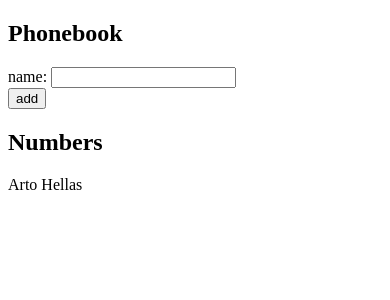
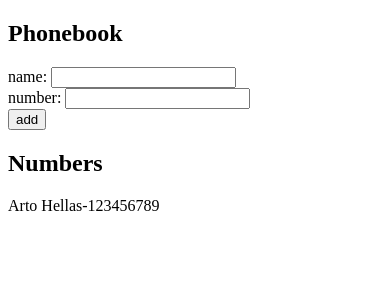
Before and after one commit to PhamDuong01/fullstack-2024, a React (Vite) app in the folder part2/phonebook/: page / in a window 390 px wide. Shown: the top 300 px of the page. Built offline with nearby package versions, Linux system fonts and the light colour scheme.

Commit message:
2.8: The Phonebook Step 3

```diff
--- a/part2/phonebook/src/App.jsx
+++ b/part2/phonebook/src/App.jsx
@@ -1,31 +1,40 @@
 import { useState } from 'react';
 
 const App = () => {
-    const [persons, setPersons] = useState([{ name: 'Arto Hellas' }]);
+    const [persons, setPersons] = useState([{ name: 'Arto Hellas', number: '123456789' }]);
     const [newName, setNewName] = useState('');
+    const [newNumber, setNewNumber] = useState('');
 
-    const addNumber = (event) => {
+    const addNew = (event) => {
         event.preventDefault();
         if (persons.find((person) => person.name === newName)) {
             alert(`${newName} is already added to phonebook`);
             return;
         }
         const newList = [...persons];
-        newList.push({ name: newName });
+        newList.push({ name: newName, number: newNumber });
         setPersons(newList);
         setNewName('');
+        setNewNumber('');
     };
 
-    const handleInput = (event) => {
+    const handleNameInput = (event) => {
         setNewName(event.target.value);
+    };
+
+    const handleNumberInput = (event) => {
+        setNewNumber(event.target.value);
     };
 
     return (
         <div>
             <h2>Phonebook</h2>
-            <form onSubmit={addNumber}>
+            <form onSubmit={addNew}>
                 <div>
-                    name: <input onChange={handleInput} value={newName} />
+                    name: <input onChange={handleNameInput} value={newName} />
+                </div>
+                <div>
+                    number: <input onChange={handleNumberInput} value={newNumber} />
                 </div>
                 <div>
                     <button type='submit'>add</button>
@@ -33,7 +42,11 @@ const App = () => {
             </form>
             <h2>Numbers</h2>
             {persons.map((person) => {
-                return <p key={person.name}>{person.name}</p>;
+                return (
+                    <p key={person.name}>
+                        {person.name}-{person.number}
+                    </p>
+                );
             })}
         </div>
     );
```
